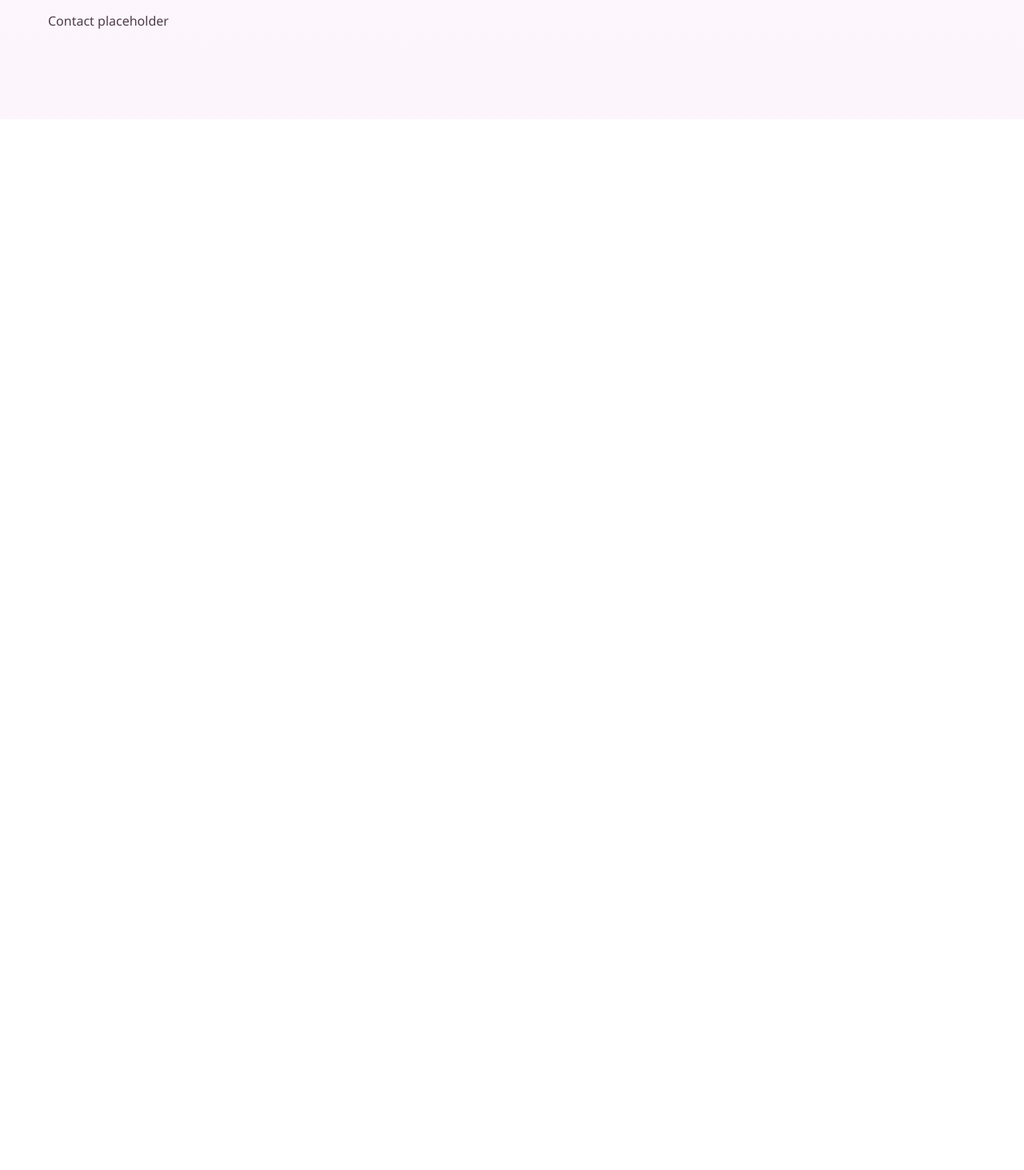
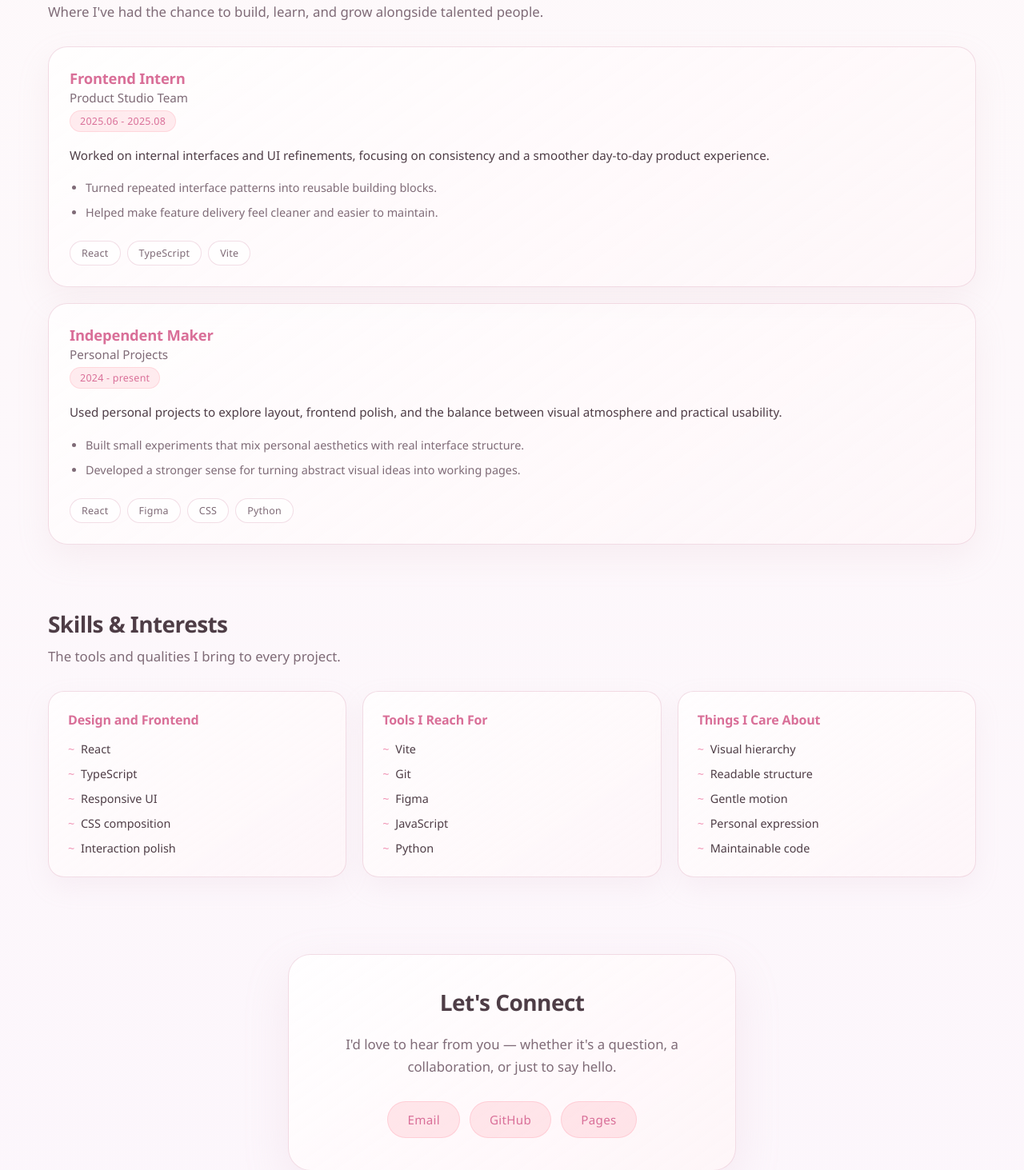
Before and after one commit to Char-1232323/zhafei.io, a React (Vite) app: page / in a window 1280 px wide. Shown: the part 2037-3500 px from the top of the page at 80% size. Before the commit the page ends 2186 px from the top, so only its background shows below. Built offline with nearby package versions, Linux system fonts and the light colour scheme.

Commit message:
feat: add experience skills contact sections

```diff
--- a/src/app/AppShell.tsx
+++ b/src/app/AppShell.tsx
@@ -6,6 +6,9 @@ import Header from '../components/Header/Header'
 import HeroPoster from '../components/HeroPoster/HeroPoster'
 import MoodSection from '../components/MoodSection/MoodSection'
 import FeaturedProjects from '../components/FeaturedProjects/FeaturedProjects'
+import ExperienceHighlights from '../components/ExperienceHighlights/ExperienceHighlights'
+import SkillsPanel from '../components/SkillsPanel/SkillsPanel'
+import ContactInvitation from '../components/ContactInvitation/ContactInvitation'
 
 function AppShell() {
   return (
@@ -15,15 +18,9 @@ function AppShell() {
         <HeroPoster content={siteContent.profile} heroImage={visualAssets.heroImage} />
         <MoodSection content={siteContent.mood} />
 <FeaturedProjects projects={siteContent.projects} />
-        <section id="experience" aria-label="Experience">
-          <p>Experience placeholder</p>
-        </section>
-        <section id="skills" aria-label="Skills">
-          <p>Skills placeholder</p>
-        </section>
-        <section id="contact" aria-label="Contact">
-          <p>Contact placeholder</p>
-        </section>
+        <ExperienceHighlights experiences={siteContent.experience} />
+        <SkillsPanel skills={siteContent.skills} />
+        <ContactInvitation contactLinks={siteContent.contact} />
       </main>
     </div>
   )
--- /dev/null
+++ b/src/components/ContactInvitation/ContactInvitation.module.css
@@ -0,0 +1,62 @@
+.section {
+  display: flex;
+  justify-content: center;
+  padding: 48px 0 64px;
+}
+
+.container {
+  display: flex;
+  flex-direction: column;
+  align-items: center;
+  gap: 20px;
+  padding: 40px 48px;
+  border-radius: 28px;
+  background: linear-gradient(145deg, rgba(255, 255, 255, 0.85), rgba(255, 245, 247, 0.72));
+  border: 1px solid var(--line);
+  box-shadow: 0 20px 56px rgba(209, 174, 187, 0.18);
+  text-align: center;
+  max-width: 560px;
+}
+
+.title {
+  margin: 0;
+  font-size: 1.75rem;
+  font-weight: 600;
+  color: var(--text);
+  letter-spacing: -0.02em;
+}
+
+.message {
+  margin: 0;
+  color: var(--muted);
+  font-size: 1.05rem;
+  line-height: 1.7;
+}
+
+.links {
+  display: flex;
+  flex-wrap: wrap;
+  gap: 12px;
+  justify-content: center;
+  margin-top: 8px;
+}
+
+.link {
+  display: inline-block;
+  padding: 12px 24px;
+  border-radius: 999px;
+  background: rgba(255, 182, 193, 0.3);
+  border: 1px solid rgba(255, 182, 193, 0.5);
+  color: var(--accent-strong);
+  font-size: 0.95rem;
+  font-weight: 500;
+  text-decoration: none;
+  letter-spacing: 0.02em;
+  transition: transform 0.25s ease, box-shadow 0.25s ease, background 0.25s ease;
+}
+
+.link:hover {
+  transform: translateY(-2px);
+  box-shadow: 0 8px 24px rgba(209, 174, 187, 0.25);
+  background: rgba(255, 182, 193, 0.45);
+}
--- /dev/null
+++ b/src/components/ContactInvitation/ContactInvitation.tsx
@@ -0,0 +1,35 @@
+import type { ContactLink } from '../../types/content'
+import styles from './ContactInvitation.module.css'
+
+interface ContactInvitationProps {
+  contactLinks: ContactLink[]
+}
+
+function ContactInvitation({ contactLinks }: ContactInvitationProps) {
+  return (
+    <section id="contact" className={styles.section} aria-labelledby="contact-title">
+      <div className={styles.container}>
+        <h2 id="contact-title" className={styles.title}>Let's Connect</h2>
+        <p className={styles.message}>
+          I'd love to hear from you — whether it's a question, a collaboration, or just to say hello.
+        </p>
+
+        <div className={styles.links}>
+          {contactLinks.map((link) => (
+            <a
+              key={link.label}
+              href={link.href}
+              className={styles.link}
+              target={link.href.startsWith('http') ? '_blank' : undefined}
+              rel={link.href.startsWith('http') ? 'noopener noreferrer' : undefined}
+            >
+              {link.label}
+            </a>
+          ))}
+        </div>
+      </div>
+    </section>
+  )
+}
+
+export default ContactInvitation
--- /dev/null
+++ b/src/components/ExperienceHighlights/ExperienceHighlights.module.css
@@ -0,0 +1,127 @@
+.section {
+  display: flex;
+  flex-direction: column;
+  gap: 28px;
+  padding: 32px 0 48px;
+}
+
+.header {
+  display: flex;
+  flex-direction: column;
+  gap: 8px;
+}
+
+.title {
+  margin: 0;
+  font-size: 1.75rem;
+  font-weight: 600;
+  color: var(--text);
+  letter-spacing: -0.02em;
+}
+
+.subtitle {
+  margin: 0;
+  color: var(--muted);
+  font-size: 1.05rem;
+  line-height: 1.7;
+}
+
+.timeline {
+  display: flex;
+  flex-direction: column;
+  gap: 20px;
+}
+
+.card {
+  display: flex;
+  flex-direction: column;
+  gap: 16px;
+  padding: 26px;
+  border-radius: 24px;
+  background: linear-gradient(145deg, rgba(255, 255, 255, 0.78), rgba(255, 245, 247, 0.62));
+  border: 1px solid var(--line);
+  box-shadow: 0 16px 40px rgba(209, 174, 187, 0.14);
+  transition: transform 0.3s ease, box-shadow 0.3s ease;
+}
+
+.card:hover {
+  transform: translateY(-4px);
+  box-shadow: 0 20px 48px rgba(209, 174, 187, 0.2);
+}
+
+.cardHeader {
+  display: flex;
+  flex-direction: column;
+  gap: 6px;
+  align-items: flex-start;
+}
+
+.roleInfo {
+  display: flex;
+  flex-direction: column;
+  gap: 2px;
+}
+
+.role {
+  margin: 0;
+  font-size: 1.15rem;
+  font-weight: 600;
+  color: var(--accent-strong);
+  letter-spacing: -0.01em;
+}
+
+.organization {
+  color: var(--muted);
+  font-size: 0.95rem;
+}
+
+.period {
+  padding: 4px 12px;
+  border-radius: 999px;
+  background: rgba(255, 182, 193, 0.25);
+  border: 1px solid rgba(255, 182, 193, 0.4);
+  color: var(--accent-strong);
+  font-size: 0.78rem;
+  font-weight: 500;
+  letter-spacing: 0.02em;
+}
+
+.summary {
+  margin: 0;
+  color: var(--text);
+  font-size: 0.95rem;
+  line-height: 1.75;
+}
+
+.outcomes {
+  display: flex;
+  flex-direction: column;
+  gap: 8px;
+  margin: 0;
+  padding-left: 20px;
+}
+
+.outcome {
+  color: var(--muted);
+  font-size: 0.9rem;
+  line-height: 1.6;
+}
+
+.technologies {
+  display: flex;
+  flex-wrap: wrap;
+  gap: 8px;
+  margin-top: auto;
+  padding-top: 8px;
+}
+
+.techPill {
+  padding: 6px 14px;
+  border-radius: 999px;
+  background: rgba(255, 255, 255, 0.72);
+  border: 1px solid var(--line);
+  color: var(--muted);
+  font-size: 0.78rem;
+  font-weight: 500;
+  letter-spacing: 0.02em;
+}
--- /dev/null
+++ b/src/components/ExperienceHighlights/ExperienceHighlights.tsx
@@ -0,0 +1,53 @@
+import type { ExperienceItem } from '../../types/content'
+import styles from './ExperienceHighlights.module.css'
+
+interface ExperienceHighlightsProps {
+  experiences: ExperienceItem[]
+}
+
+function ExperienceHighlights({ experiences }: ExperienceHighlightsProps) {
+  return (
+    <section id="experience" className={styles.section} aria-labelledby="experience-title">
+      <div className={styles.header}>
+        <h2 id="experience-title" className={styles.title}>Experience</h2>
+        <p className={styles.subtitle}>
+          Where I've had the chance to build, learn, and grow alongside talented people.
+        </p>
+      </div>
+
+      <div className={styles.timeline}>
+        {experiences.map((exp) => (
+          <article key={exp.organization + exp.period} className={styles.card}>
+            <div className={styles.cardHeader}>
+              <div className={styles.roleInfo}>
+                <h3 className={styles.role}>{exp.role}</h3>
+                <span className={styles.organization}>{exp.organization}</span>
+              </div>
+              <span className={styles.period}>{exp.period}</span>
+            </div>
+
+            <p className={styles.summary}>{exp.summary}</p>
+
+            <ul className={styles.outcomes}>
+              {exp.outcomes.map((outcome, idx) => (
+                <li key={idx} className={styles.outcome}>
+                  {outcome}
+                </li>
+              ))}
+            </ul>
+
+            <div className={styles.technologies}>
+              {exp.technologies.map((tech) => (
+                <span key={tech} className={styles.techPill}>
+                  {tech}
+                </span>
+              ))}
+            </div>
+          </article>
+        ))}
+      </div>
+    </section>
+  )
+}
+
+export default ExperienceHighlights
--- /dev/null
+++ b/src/components/SkillsPanel/SkillsPanel.module.css
@@ -0,0 +1,88 @@
+.section {
+  display: flex;
+  flex-direction: column;
+  gap: 28px;
+  padding: 32px 0 48px;
+}
+
+.header {
+  display: flex;
+  flex-direction: column;
+  gap: 8px;
+}
+
+.title {
+  margin: 0;
+  font-size: 1.75rem;
+  font-weight: 600;
+  color: var(--text);
+  letter-spacing: -0.02em;
+}
+
+.subtitle {
+  margin: 0;
+  color: var(--muted);
+  font-size: 1.05rem;
+  line-height: 1.7;
+}
+
+.groups {
+  display: grid;
+  grid-template-columns: repeat(3, 1fr);
+  gap: 20px;
+}
+
+.group {
+  display: flex;
+  flex-direction: column;
+  gap: 14px;
+  padding: 24px;
+  border-radius: 20px;
+  background: linear-gradient(145deg, rgba(255, 255, 255, 0.78), rgba(255, 245, 247, 0.62));
+  border: 1px solid var(--line);
+  box-shadow: 0 12px 32px rgba(209, 174, 187, 0.12);
+  transition: transform 0.3s ease, box-shadow 0.3s ease;
+}
+
+.group:hover {
+  transform: translateY(-4px);
+  box-shadow: 0 16px 40px rgba(209, 174, 187, 0.18);
+}
+
+.groupTitle {
+  margin: 0;
+  font-size: 1rem;
+  font-weight: 600;
+  color: var(--accent-strong);
+  letter-spacing: -0.01em;
+}
+
+.items {
+  display: flex;
+  flex-direction: column;
+  gap: 8px;
+  margin: 0;
+  padding-left: 0;
+  list-style: none;
+}
+
+.item {
+  color: var(--text);
+  font-size: 0.9rem;
+  line-height: 1.6;
+  padding-left: 16px;
+  position: relative;
+}
+
+.item::before {
+  content: '~';
+  position: absolute;
+  left: 0;
+  color: var(--accent);
+}
+
+@media (max-width: 900px) {
+  .groups {
+    grid-template-columns: 1fr;
+  }
+}
--- /dev/null
+++ b/src/components/SkillsPanel/SkillsPanel.tsx
@@ -0,0 +1,36 @@
+import type { SkillGroup } from '../../types/content'
+import styles from './SkillsPanel.module.css'
+
+interface SkillsPanelProps {
+  skills: SkillGroup[]
+}
+
+function SkillsPanel({ skills }: SkillsPanelProps) {
+  return (
+    <section id="skills" className={styles.section} aria-labelledby="skills-title">
+      <div className={styles.header}>
+        <h2 id="skills-title" className={styles.title}>Skills & Interests</h2>
+        <p className={styles.subtitle}>
+          The tools and qualities I bring to every project.
+        </p>
+      </div>
+
+      <div className={styles.groups}>
+        {skills.map((group) => (
+          <div key={group.title} className={styles.group}>
+            <h3 className={styles.groupTitle}>{group.title}</h3>
+            <ul className={styles.items}>
+              {group.items.map((item) => (
+                <li key={item} className={styles.item}>
+                  {item}
+                </li>
+              ))}
+            </ul>
+          </div>
+        ))}
+      </div>
+    </section>
+  )
+}
+
+export default SkillsPanel
```
Also changed, not shown: 2 other files (tests, documents, lock files or other folders).
